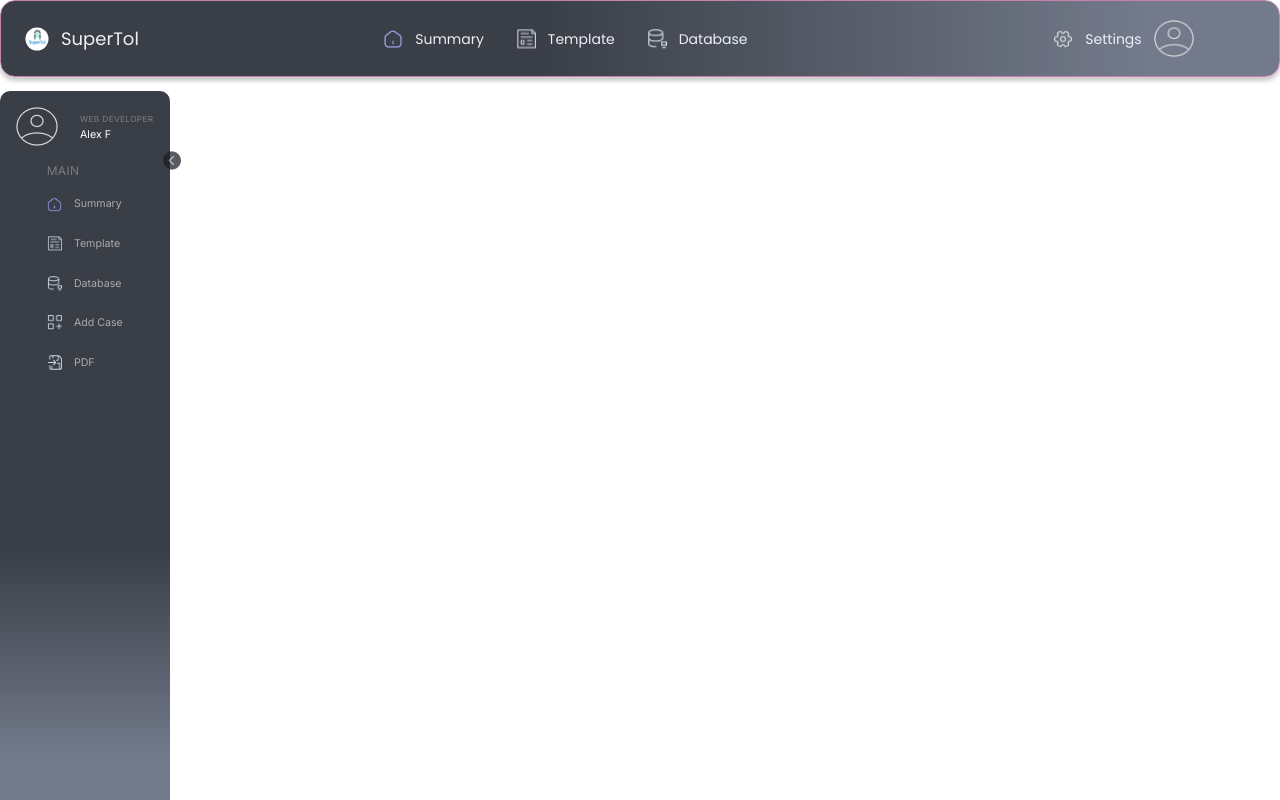
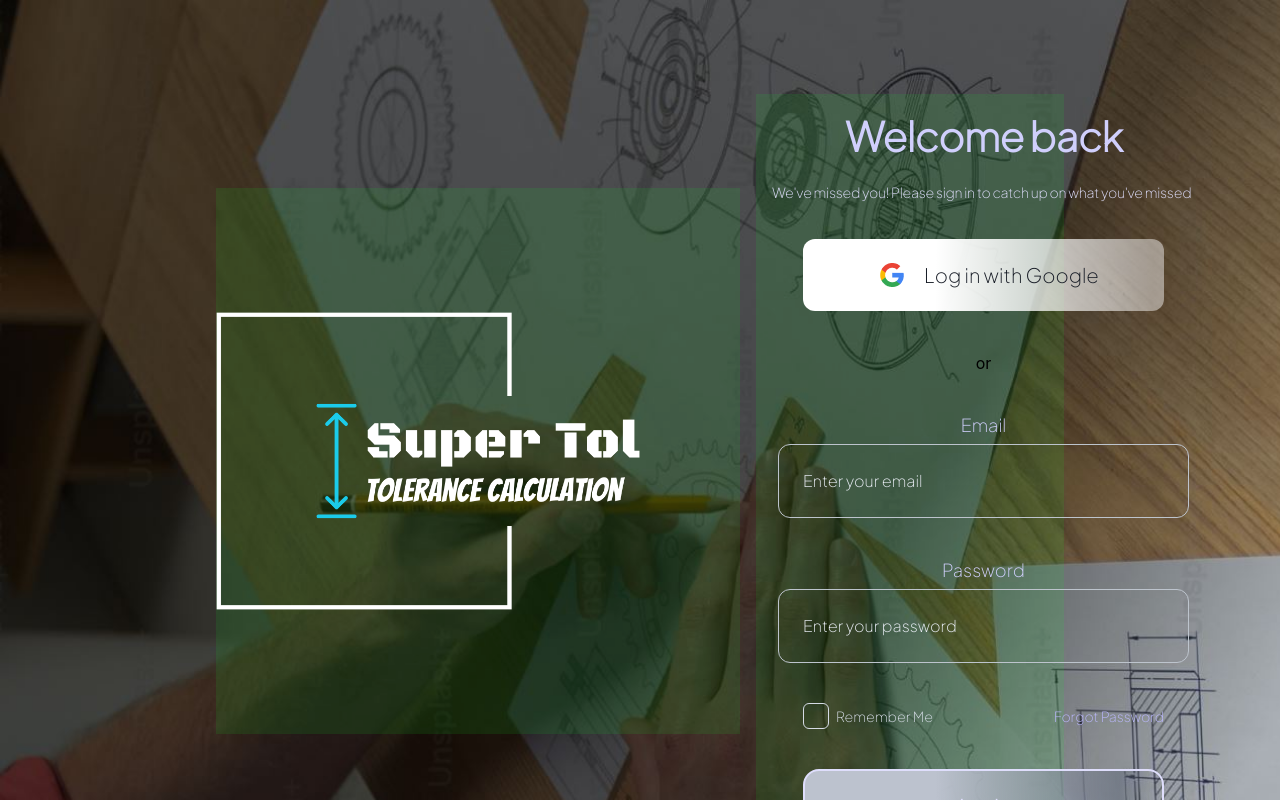
Before and after one commit to alexandrufalk/SuperTolV2, a React (Create React App) app: page /login-page in a window 1280 px wide. Shown: the top 800 px of the page. Built offline with nearby package versions, Linux system fonts and the light colour scheme.

Commit message:
App created, login updated

```diff
--- a/src/App.css
+++ b/src/App.css
@@ -1,38 +1,29 @@
-.App {
-  text-align: center;
+.appcontainer{
+  display: grid;
+  grid-template-columns: min-content 1fr;
+  grid-template-rows:min-content 1fr ;
+  gap: 16px 16px;
 }
 
-.App-logo {
-  height: 40vmin;
-  pointer-events: none;
+.navigationbar{
+  background: rgba(0, 255, 34, 0.103);
+  grid-column-start: 1;
+  grid-column-end: 3;
+  grid-row: 1/2;
 }
 
-@media (prefers-reduced-motion: no-preference) {
-  .App-logo {
-    animation: App-logo-spin infinite 20s linear;
-  }
+.sidebar {
+  background: rgba(0, 255, 34, 0.103);
+  grid-column-start: 1;
+  grid-column-end: 2;
+  grid-row-start: 2; /* This specifies that the sidebar should start at the beginning of the second row */
+  grid-row-end: 3; /* This specifies that the sidebar should span from the start to the end of the second row */
 }
 
-.App-header {
-  background-color: #282c34;
-  min-height: 100vh;
-  display: flex;
-  flex-direction: column;
-  align-items: center;
-  justify-content: center;
-  font-size: calc(10px + 2vmin);
-  color: white;
+.maincontainer {
+  background: rgba(0, 255, 34, 0.103);
+  grid-column-start: 2;
+  grid-column-end: 3; /* This specifies that the class should span from the start of column 2 to the end of column 2 */
+  grid-row-start: 2;
+  grid-row-end: 3; /* This specifies that the class should span from the start of row 2 to the end of row 2 */
 }
-
-.App-link {
-  color: #61dafb;
-}
-
-@keyframes App-logo-spin {
-  from {
-    transform: rotate(0deg);
-  }
-  to {
-    transform: rotate(360deg);
-  }
-}
--- a/src/App.js
+++ b/src/App.js
@@ -4,9 +4,14 @@ import SideNav from "./Components/Navigation/SideNav";
 
 function App() {
   return (
-    <div>
-      <NavigationBar />
-      <SideNav />
+    <div className="appcontainer">
+      <div className="navigationbar">
+        <NavigationBar />
+      </div>
+      <div className="sidebar">
+        <SideNav />
+      </div>
+      <div className="maincontainer">Main</div>
     </div>
   );
 }
--- a/src/Components/LogIn/LogIn.css
+++ b/src/Components/LogIn/LogIn.css
@@ -13,26 +13,89 @@
     /* color: rgb(255, 255, 255); */
   }
 
+.container2{
+
+    display: grid;
+    background-image:url("./backgrounfg2.jpg") ;
+    background-size: cover;
+    gap: 16px;
+    grid-template-columns: repeat(12,1fr);
+    grid-template-rows: repeat(12,1fr);
 
 
-.row {
+}
+
+.a {
+    background: rgba(0, 255, 34, 0.103);
+    background-image: url("./Logo3.png");
+    background-size: contain;
+    background-repeat: no-repeat; /* Ensure the background image isn't repeated */
+    background-position: center; /* Center the background image */
+    grid-column-start: 3;
+    grid-column-end: 8;
+    grid-row-start: 3;
+    grid-row-end: 9;
+    align-items: center;
+    justify-items: center;
     display: flex;
-    flex-wrap: wrap;
-    padding: 0 4px;
-
+    flex-direction: column;
   }
 
-.column {
-    flex: 25%;
-    max-width: 25%;
-    padding: 0 4px;
-  }
+.b{
+    background: rgba(0, 255, 34, 0.103);
+    grid-column-start: 8;
+    grid-column-end: 11;
+    grid-row-start: 2;
+    grid-row-end: 11;
+    align-items: center;
+    justify-items: center;
+    display: flex;
+    flex-direction: column;
+    flex-wrap: wrap;
+    .containerwb{
+        display: flex;
+        padding: 8px 16px;
+        flex-direction: column;
+        justify-content: center;
+        justify-items: center;
+        align-items: center;
+        gap: 4px;
+        .wb{
+            display: flex;
+            flex-direction: row;
+            flex-wrap: wrap;
+            justify-content: center;
+            align-content: center;
+            align-items: center;
+            justify-items: center;
+            color: var(--indigo-100, #D0CFFC);
+            font-family: Plus Jakarta Sans;
+            font-size: 40px;
+            font-style: normal;
+            font-weight: 600;
+            line-height: normal;
+            letter-spacing: -0.78px;
+            margin-bottom: 4px;
+            margin-top: 8px;
+        }
+        .wb2{
+            display: flex;
+            flex-direction: row;
+            color: var(--indigo-50, #DFDEFC);
+            text-align: center;
+            font-family: Plus Jakarta Sans;
+            font-size: 14px;
+            font-style: normal;
+            font-weight: 400;
+            line-height: normal;
+            letter-spacing: -0.28px;
+            width: 423px;
+        }
 
-.column img {
-    margin-top: 8px;
-    vertical-align: middle;
-    width: 100%;
-  }
+    }
+}
+
+
 
 .containerlogoLI{
     display: flex;
@@ -46,18 +109,7 @@
     height: auto;
 
 }
-.logoLI{
-    /* width: 100%;
-    max-width: 806px;
-    min-height:634 ; */
-    max-width: 100%;
-    width: 806px;
-    height: 634px;
 
-
-
-
-}
 
 .login{
     display: flex;
@@ -71,42 +123,10 @@
     background: linear-gradient(156deg, rgba(23, 28, 38, 0.68) 13.71%, #5A6376 61.66%);
 }
 
-.containerwb{
-    display: flex;
-    padding: 8px 16px;
-    flex-direction: column;
-    justify-content: center;
-    align-items: center;
-    gap: 4px;
-
-}
-
-.wb{
-    color: var(--indigo-100, #D0CFFC);
-    font-family: Plus Jakarta Sans;
-    font-size: 40px;
-    font-style: normal;
-    font-weight: 600;
-    line-height: normal;
-    letter-spacing: -0.78px;
-    margin-bottom: 4px;
-    margin-top: 8px;
-}
-.wb2{
-    color: var(--indigo-50, #DFDEFC);
-    text-align: center;
-    font-family: Plus Jakarta Sans;
-    font-size: 14px;
-    font-style: normal;
-    font-weight: 400;
-    line-height: normal;
-    letter-spacing: -0.28px;
-    width: 423px;
-}
-
 
 
 .googlebt{
+    cursor: pointer;
     display: flex;
     height: 56px;
     padding: 8px 40px;
@@ -116,6 +136,10 @@
     align-self: stretch;
     border-radius: 12px;
     background: linear-gradient(91deg, #FFF 36.83%, rgba(255, 255, 255, 0.46) 96.87%);
+    &:hover{
+        border: 0.38px solid #B86E9F;
+        background: linear-gradient(91deg, #FFF 36.83%, rgba(255, 255, 255, 0.205) 96.87%);
+    }
 }
 
 .googleLI{
@@ -137,6 +161,8 @@
     padding: 16px 8px;
     flex-direction: column;
     justify-content: center;
+    align-content: center;
+    justify-items: center;
     align-items: center;
     gap: 24px;
 }
@@ -236,6 +262,7 @@
     line-height: normal;
 }
 .btnLogin{
+    cursor: pointer;
     display: flex;
     height: 56px;
     padding: 7.11px 71.097px;
@@ -246,6 +273,10 @@
     border-radius: 16px;
     border: 2px solid var(--indigo-50, #DFDEFC);
     background: linear-gradient(91deg, #BCC2CE 36.54%, rgba(90, 99, 118, 0.48) 87.7%, rgba(255, 255, 255, 0.00) 97.08%);
+    &:hover{
+        border: 0.38px solid #B86E9F;
+        background: linear-gradient(91deg, #bcc2cee7 36.54%, rgba(90, 99, 118, 0.48) 87.7%, rgba(255, 255, 255, 0.00) 97.08%);
+    }
 }
 .LoginTxt{
     color: var(--indigo-50, #DFDEFC);
--- a/src/Components/LogIn/LogIn.js
+++ b/src/Components/LogIn/LogIn.js
@@ -4,25 +4,31 @@ import backgroundImageUrl from "./backgrounfg2.jpg";
 
 import logoLI from "./Logo3.png";
 import googleL from "./google.png";
+import { useNavigate } from "react-router-dom";
 
 const LogIn = () => {
+  const navigate = useNavigate();
+
+  const navigateToApp = () => {
+    navigate("/App");
+  };
   return (
     <div
-      className="container"
-      style={{ backgroundImage: `url(${backgroundImageUrl})` }}
+      className="container2"
+      //   style={{ backgroundImage: `url(${backgroundImageUrl})` }}
     >
       {/* Your component content goes here */}
       {/* <h1>Hello, World!</h1> */}
-      <div className="row">
-        <div className="containerlogoLI">
-          <img src={logoLI}></img>
+
+      <div className="a">
+        {/* <img src={logoLI}></img> */}
         {/* <div
             className="logoLI"
             style={{ backgroundImage: `url(${logoLI})` }}
           ></div> */}
       </div>
 
-        <div className="login">
+      <div className="b">
         <div className="containerwb">
           <p className="wb">Welcome back</p>
           <p className="wb2">
@@ -31,7 +37,7 @@ const LogIn = () => {
         </div>
         <div className="login2">
           <div className="containerGoogle">
-              <div className="googlebt">
+            <div className="googlebt" onClick={navigateToApp}>
               <div
                 className="googleLogo"
                 style={{ backgroundImage: `url(${googleL})` }}
@@ -76,7 +82,6 @@ const LogIn = () => {
         </div>
       </div>
     </div>
-    </div>
   );
 };
 
--- a/src/Components/Navigation/SideNav.js
+++ b/src/Components/Navigation/SideNav.js
@@ -1,4 +1,4 @@
-import React from "react";
+import React, { useState } from "react";
 import "./sidenav.css";
 import profile from "./🦆 icon _profile circled_ (1).png";
 import arrow from "./Arrow.png";
@@ -7,10 +7,17 @@ import template from "./🦆 icon _template_.png";
 import database from "./🦆 icon _database monitor_.png";
 import add from "./🦆 icon _add case_.png";
 import pdf from "./🦆 icon _save action floppy_.png";
+import logout from "./🦆 icon _log out_.png";
 
 const SideNav = () => {
+  const [viewNav, setViewNav] = useState(true);
+  const toggleArrow = () => {
+    setViewNav(!viewNav);
+  };
   return (
     <div className="containerside">
+      {viewNav && (
+        <>
           <div className="header">
             <div className="profile">
               <img src={profile}></img>
@@ -20,8 +27,9 @@ const SideNav = () => {
               <div className="name">Alex F</div>
             </div>
           </div>
+
           <div className="arrow">
-        <img src={arrow}></img>
+            <img src={arrow} onClick={toggleArrow}></img>
           </div>
           <div className="main">
             <div className="title">
@@ -48,8 +56,49 @@ const SideNav = () => {
                 <img src={pdf}></img>
                 <div className="txt">PDF</div>
               </div>
+              <div className="con logout">
+                <img src={logout}></img>
+                <div className="txt">Logout</div>
               </div>
             </div>
+          </div>
+        </>
+      )}
+      {!viewNav && (
+        <>
+          <div className="header">
+            <div className="profile">
+              <img src={profile}></img>
+            </div>
+          </div>
+
+          <div className="arrow2">
+            <img src={arrow} onClick={toggleArrow}></img>
+          </div>
+          <div className="main">
+            <div className="List">
+              <div className="con">
+                <img src={home}></img>
+              </div>
+              <div className="con">
+                <img src={template}></img>
+              </div>
+              <div className="con">
+                <img src={database}></img>
+              </div>
+              <div className="con">
+                <img src={add}></img>
+              </div>
+              <div className="con">
+                <img src={pdf}></img>
+              </div>
+              <div className="con logout">
+                <img src={logout}></img>
+              </div>
+            </div>
+          </div>
+        </>
+      )}
     </div>
   );
 };
--- a/src/Components/Navigation/sidenav.css
+++ b/src/Components/Navigation/sidenav.css
@@ -1,6 +1,6 @@
 @import url('https://fonts.googleapis.com/css2?family=Inter&display=swap');
 .containerside{
-    position: fixed;
+    /* position: fixed; */
     display: flex;
     flex-direction: column;
     align-items:center ;
@@ -17,7 +17,7 @@
 
 @media screen and (max-width:600px){
     .containerside{
-        position: fixed;
+        /* position: fixed; */
         display: flex;
         flex-direction: column;
         align-items:center ;
@@ -82,8 +82,8 @@
 
 .arrow{
     position: absolute;
-    left: 162px;
-    top: 60px;
+    left: 139px;
+    top: 100px;
     width: 18.264px;
     height: 18.264px;
     transform: rotate(360deg);
@@ -98,10 +98,25 @@
     .arrow{
         position: absolute;
         left: 66px;
-        top: 60px;
+        top: 100px;
         transform: rotate(180deg);
     }
 }
+
+.arrow2{
+    position: absolute;
+    left: 66px;
+    top: 100px;
+    width: 18.264px;
+    height: 18.264px;
+    transform: rotate(180deg);
+    flex-shrink: 0;
+    fill: var(--gray-900, #171C26);
+    stroke-width: 0.38px;
+    stroke: #B86E9F;
+    opacity: 0.85;
+    /* backdrop-filter: blur(68.48999786376953px); */
+    }
 
 .main{
     display: flex;
@@ -112,6 +127,7 @@
     justify-items: center;
 
     gap: 4px;
+
 }
 
 .title{
@@ -191,6 +207,11 @@
 
 }
 
+.logout{
+    position: absolute;
+    top: 550px;
+}
+
 .List img{
     width: 15px;
     height: 15px;
--- a/src/index.js
+++ b/src/index.js
@@ -17,7 +17,7 @@ root.render(
       <Route path="/landing-page" element={<LandingPage />} />
       <Route path="/profile-page" element={<ProfilePage />} /> */}
       <Route path="/App" element={<App />} />
-      <Route path="/login-page" element={<App />} />
+      <Route path="/login-page" element={<LogIn />} />
 
       <Route path="*" element={<Navigate to="/login-page" replace />} />
     </Routes>
```
Also changed, not shown: src/Components/Navigation/🦆 icon _log out_.png (added). Lines whose indentation alone changed are shown as unchanged.
